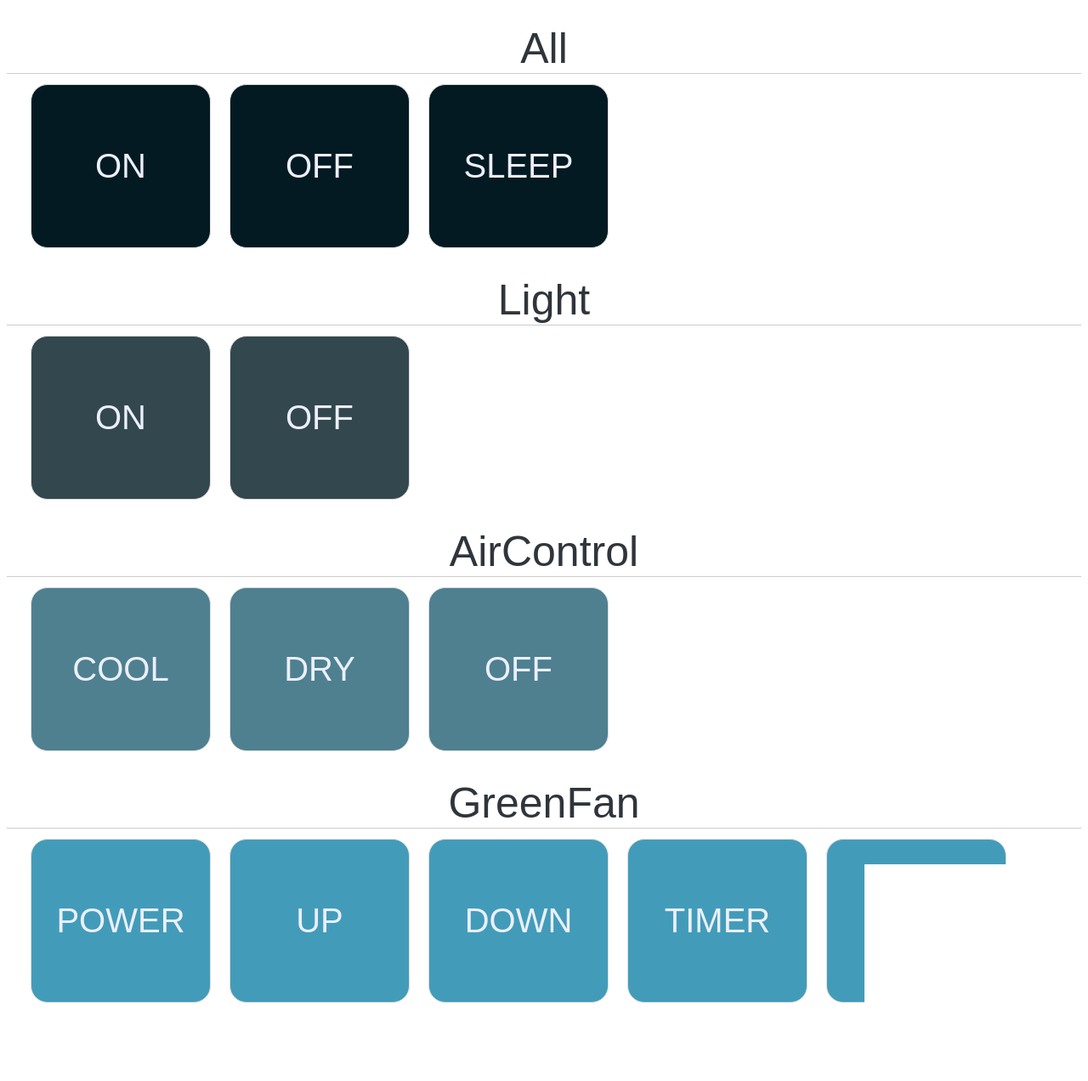
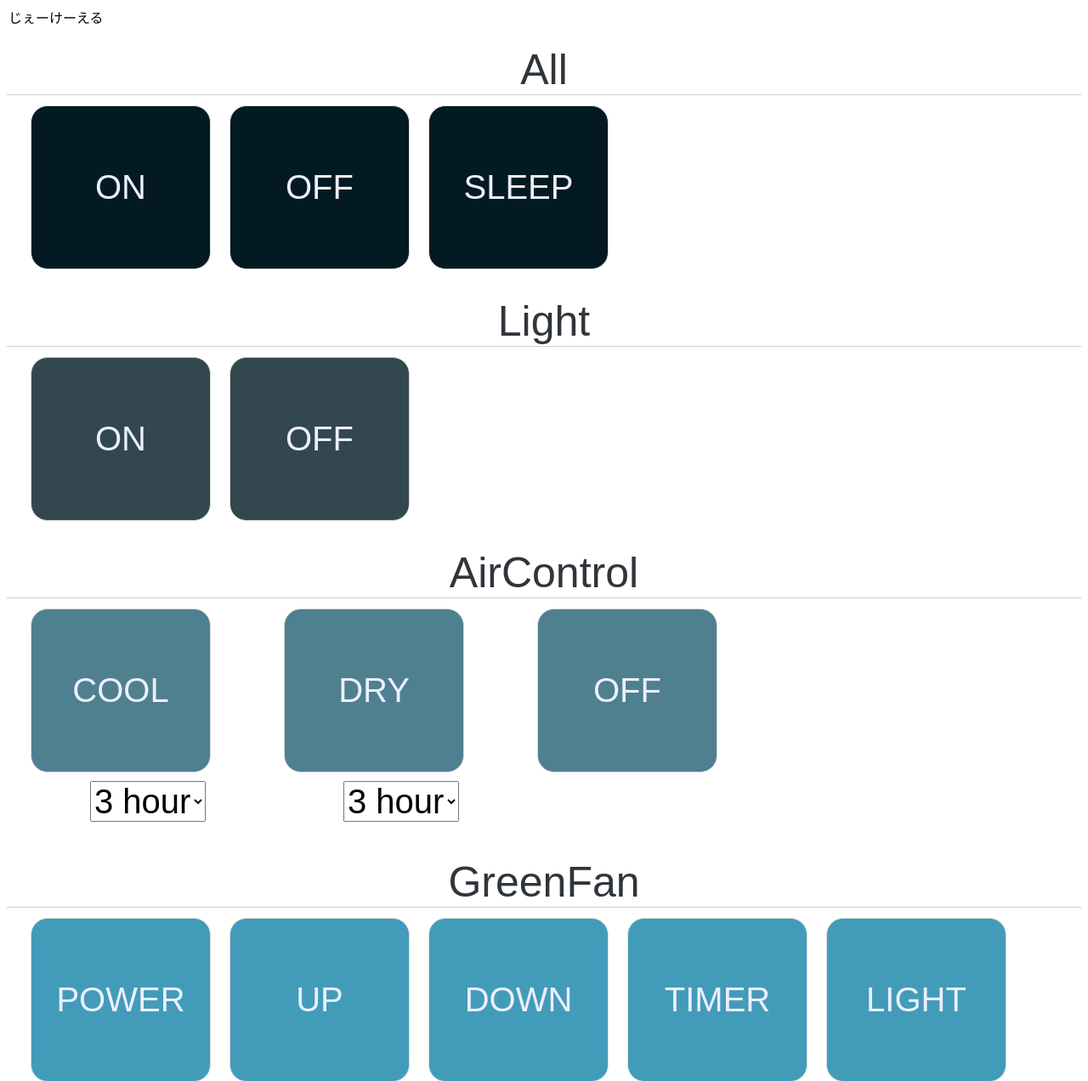
Before and after one commit to udon11/irkit, a PHP site: page / in a window 1280 px wide. Shown: the top 1272 px of the page at 85% size. Before the commit the page ends 1180 px from the top, so only its background shows below. Run offline with PHP 8.4, Linux system fonts and the light colour scheme.

Commit message:
mod index

```diff
--- a/homeControl/index.php
+++ b/homeControl/index.php
@@ -35,6 +35,10 @@
     font-size: 40px;
     width: 210;
     padding: 73 0;
+}
+.hour {
+    margin: 10 70;
+    font-size: 40px;
 }
 #light{
     background-color: #33474e;
@@ -85,10 +89,24 @@
 </td></tr>
 
 <td class=title>AirControl</td>
+    <option value='JKL'>じぇーけーえる</option>
+</select>
+</td>
+</tr>
 <tr class=bottomBorder><td>
 <ul>
-    <li><a class="btn" id=airCtrl href="/homeControl/execControl.php?cmd=air_on">COOL</a></li>
-    <li><a class="btn" id=airCtrl href="/homeControl/execControl.php?cmd=air_dry">DRY</a></li>
+    <li><a class="btn" id=airCtrl href="/homeControl/execControl.php?cmd=air_on">COOL</a>
+    <select class='hour' align=center>
+        <option value='1hour'>1 hour</option>
+        <option value='3hour' selected>3 hour</option>
+        <option value='6hour'>6 hour</option>
+    </select></li>
+    <li><a class="btn" id=airCtrl href="/homeControl/execControl.php?cmd=air_dry">DRY</a>
+    <select class='hour' align=center>
+        <option value='1hour'>1 hour</option>
+        <option value='3hour' selected>3 hour</option>
+        <option value='6hour'>6 hour</option>
+    </select></li>
     <li><a class="btn" id=airCtrl href="/homeControl/execControl.php?cmd=air_off">OFF</a></li>
 </ul>
 </td></tr>
```
